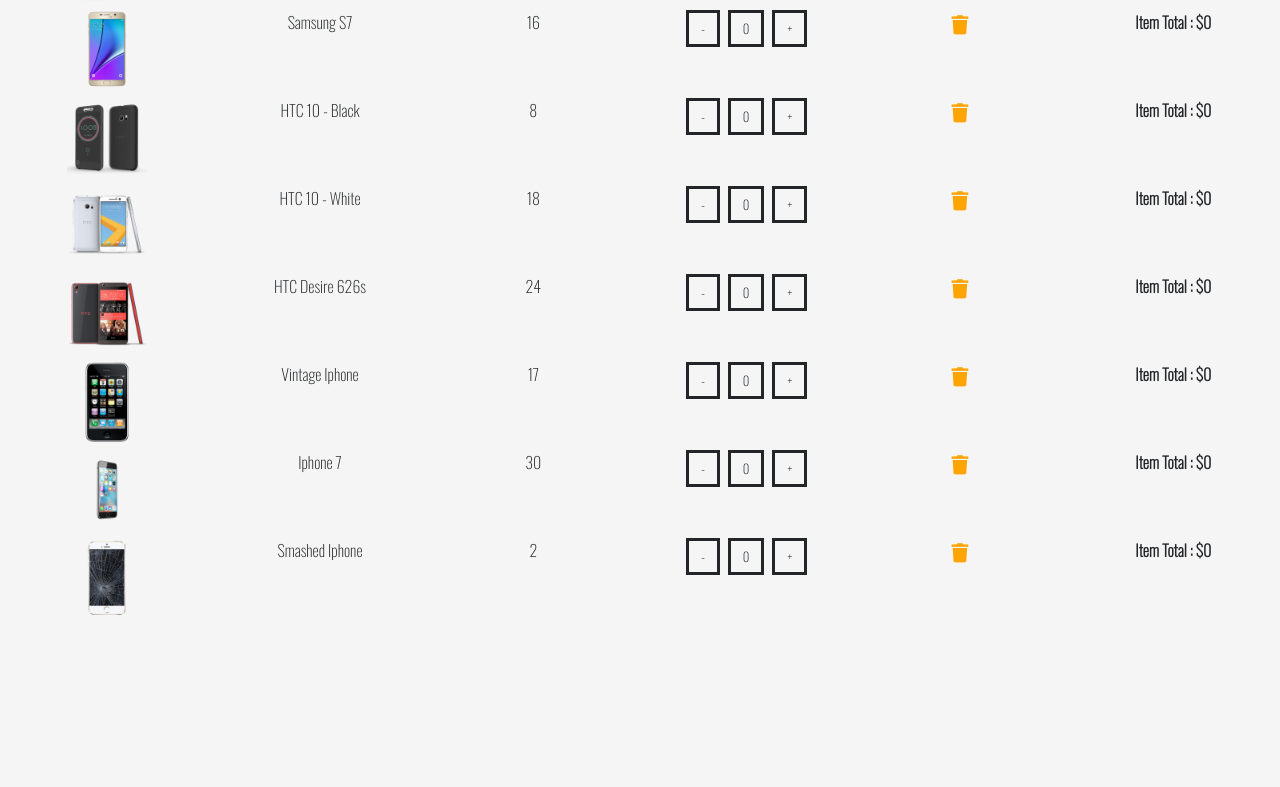
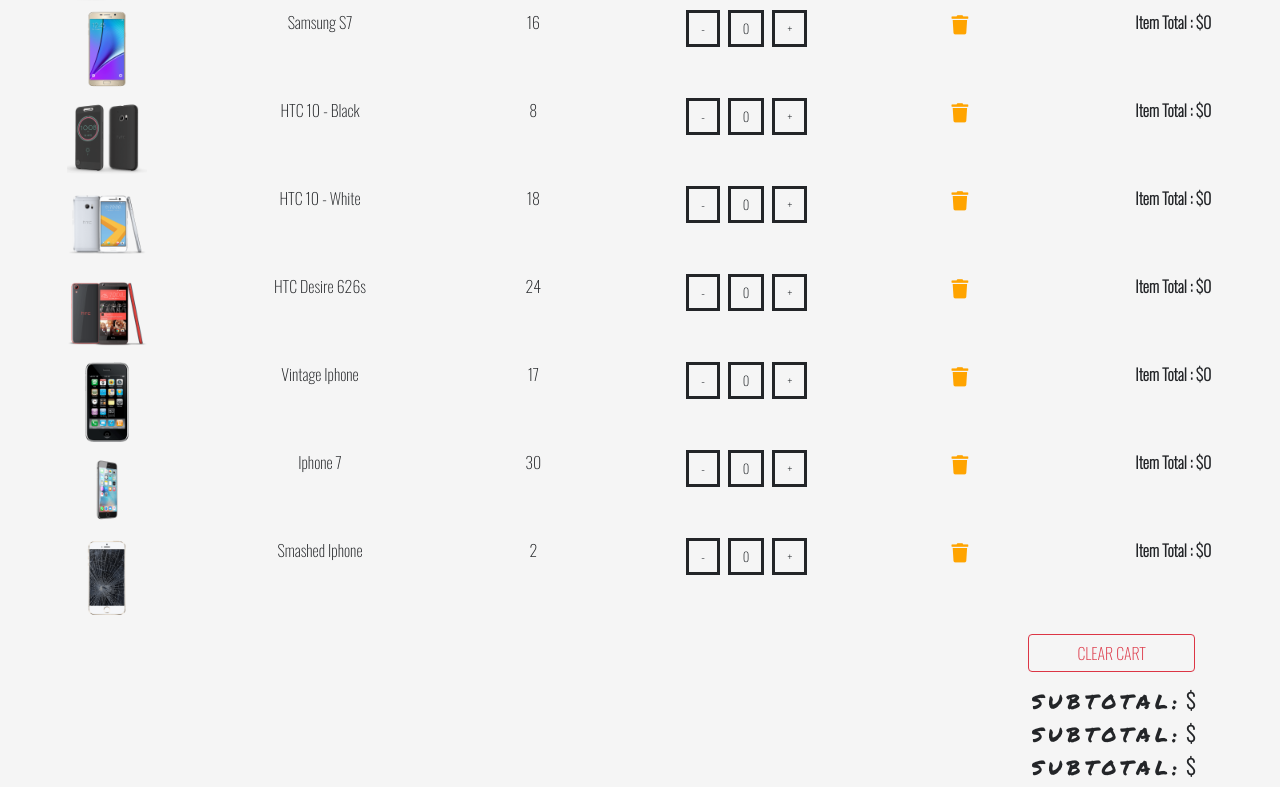
Before and after one commit to Ernie0921/React-phone-store, a React (Create React App) app: page /cart in a window 1280 px wide. Shown: the part 304-1091 px from the top of the page. Before the commit the page ends 938 px from the top, so only its background shows below. Built offline with nearby package versions, Linux system fonts and the light colour scheme.

Commit message:
starting adding total in cart and sub total

```diff
--- a/src/components/Cart/Cart.js
+++ b/src/components/Cart/Cart.js
@@ -4,7 +4,7 @@
 import EmptyCart from "./EmptyCart";
 import { ProductConsumer} from "../../context";
 import CartList from './CartList'
-import CartTotals from './cartTotals'
+import CartTotals from './CartTotals'
 
 
 export default class Cart extends Component {
--- a/src/components/Cart/CartTotals.js
+++ b/src/components/Cart/CartTotals.js
@@ -1,22 +1,35 @@
 import React from 'react'
+import {Link} from 'react-router-dom'
 
 export default function CartTotals(value) {
-    const{cartSubtotal, cartTax, cartTotal, clearCart} = value;
+    const{cartSubTotal, cartTax, cartTotal, clearCart} = value;
 
     return (
         <React.Fragment>
-         <div className="container">
-            <div className="row">
-                <div className="col-10 mt-2 ml-sm-5 ml-md-auto col-sm-8 text-capitalize text-right">
-
-
-
+            <div className="container">
+                <div className="row">
+                    <div className="col-10 mt-2 ml-sm-5 ml-md-auto col-sm-8 text-capitalize text-right">
+                        <Link to="/">
+                            <button className="btn btn-outline-danger text-uppercase mb-3 px-5" type="button"
+                            onClick={()=> clearCart()}>
+                            Clear Cart
+                            </button>
+                        </Link>
+                        <h5>
+                            <span className="text-title">subtotal:</span>
+                            <strong> $ {cartSubTotal}</strong>
+                        </h5>
+                        <h5>
+                            <span className="text-title">subtotal:</span>
+                            <strong> $ {cartTax}</strong>
+                        </h5>
+                        <h5>
+                            <span className="text-title">subtotal:</span>
+                            <strong> $ {cartTotal}</strong>
+                        </h5>
+                    </div>
                 </div>
-
             </div>
-
-
-         </div>
 
         </React.Fragment>
     )
--- a/src/context.js
+++ b/src/context.js
@@ -79,8 +79,11 @@
     removeItem = (id) => {
         console.log("item removed");
     }
-    clearCart = ()=>{
+    clearCart = () => {
         console.log('cart was cleared')
+    }
+    addTotals = () => {
+        let subTotal = 0;
     }
     render() {
         return (
```
